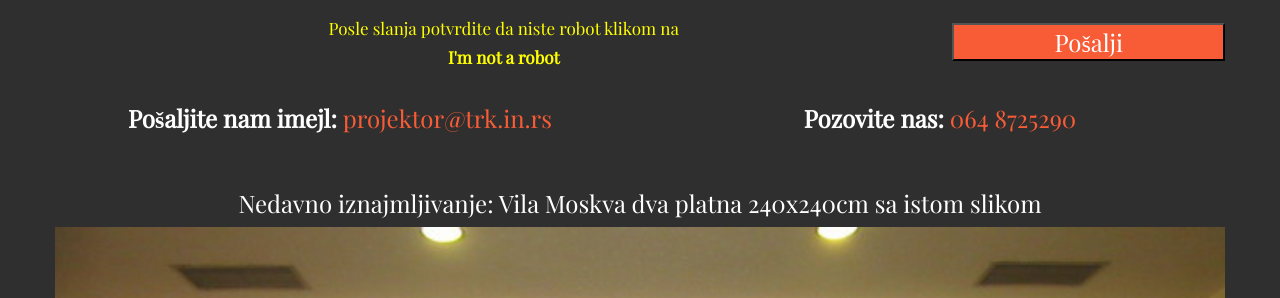
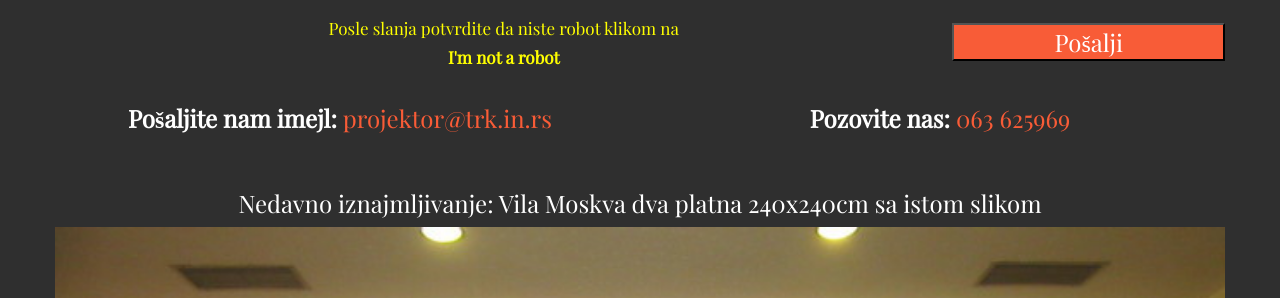
Before and after one commit to kulakajak/iznajmiprojektornovisad, a Jekyll site: the page built from index.html, in a window 1280 px wide and 900 px high, scrolled down 3521 px. Shown: the part 158-456 px from the top of the window. Built offline with Jekyll 4.4.1, drawn with Linux system fonts in a browser that asks for light colours; nearby versions of some CDN libraries; some web fonts are replaced.

Commit message:
Update phone

```diff
--- a/index.html
+++ b/index.html
@@ -352,7 +352,7 @@ layout: default
             <br>
           </div>
           <div class="col-lg-6">
-            <h3><b>Pozovite nas:</b> <a href="tel:064 8725290">064 8725290</a></h3>
+            <h3><b>Pozovite nas:</b> <a href="tel:063 625969">063 625969</a></h3>
           </div>
         </div>
         <h3>Nedavno iznajmljivanje: Vila Moskva dva platna 240x240cm sa istom slikom</h3>
```
